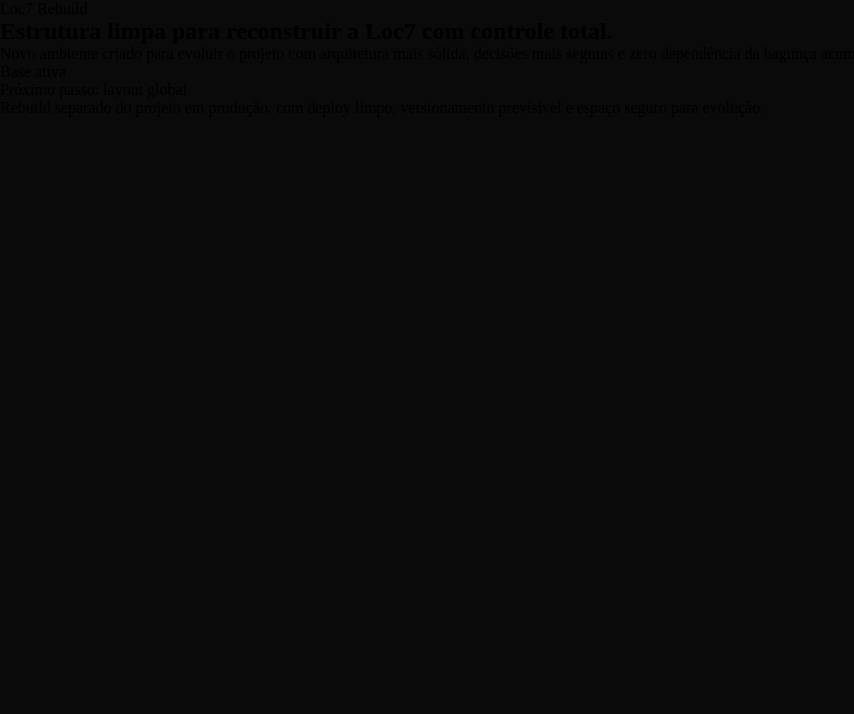
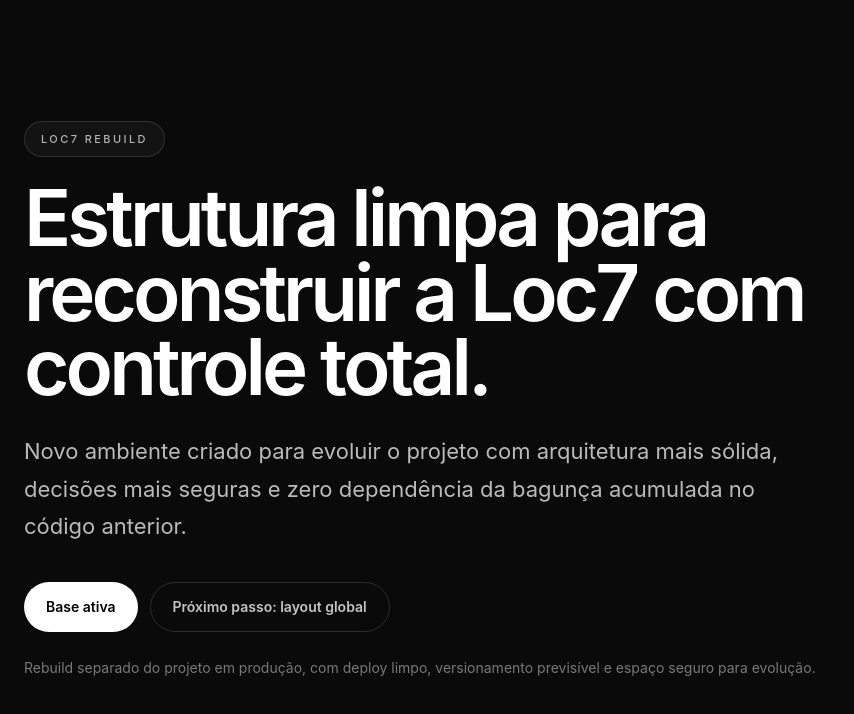
Before and after one commit to Loc7equipamentos/loc7-rebuild, a React (Vite) app: page / in a window 1280 px wide. Shown: the top 714 px of the page, without its empty margins (0-854 px from the left). Built offline with nearby package versions, Linux system fonts and the light colour scheme.

Commit message:
fix: estabiliza layout base sem dependência de tailwind

```diff
--- a/src/App.tsx
+++ b/src/App.tsx
@@ -1,35 +1,127 @@
 export default function App() {
   return (
-    <main className="min-h-screen bg-[#0a0a0a] text-white">
-      <section className="mx-auto flex min-h-screen w-full max-w-7xl items-center px-6 py-16 sm:px-8 lg:px-12">
-        <div className="max-w-3xl">
-          <div className="mb-6 inline-flex items-center rounded-full border border-white/10 bg-white/5 px-4 py-2 text-[11px] font-medium uppercase tracking-[0.22em] text-white/65">
+    <main
+      style={{
+        minHeight: "100vh",
+        background: "#0a0a0a",
+        color: "#ffffff",
+        fontFamily:
+          'Inter, ui-sans-serif, system-ui, -apple-system, BlinkMacSystemFont, "Segoe UI", sans-serif',
+      }}
+    >
+      <section
+        style={{
+          width: "100%",
+          maxWidth: "1280px",
+          minHeight: "100vh",
+          margin: "0 auto",
+          padding: "64px 24px",
+          display: "flex",
+          alignItems: "center",
+        }}
+      >
+        <div style={{ maxWidth: "840px" }}>
+          <div
+            style={{
+              display: "inline-flex",
+              alignItems: "center",
+              padding: "10px 16px",
+              borderRadius: "999px",
+              border: "1px solid rgba(255,255,255,0.12)",
+              background: "rgba(255,255,255,0.04)",
+              fontSize: "11px",
+              fontWeight: 500,
+              letterSpacing: "0.22em",
+              textTransform: "uppercase",
+              color: "rgba(255,255,255,0.68)",
+              marginBottom: "24px",
+            }}
+          >
             Loc7 Rebuild
           </div>
 
-          <h1 className="text-4xl font-semibold leading-[0.98] tracking-[-0.04em] text-white sm:text-5xl lg:text-6xl">
+          <h1
+            style={{
+              margin: 0,
+              fontSize: "clamp(42px, 7vw, 78px)",
+              lineHeight: 0.96,
+              letterSpacing: "-0.05em",
+              fontWeight: 600,
+              color: "#ffffff",
+            }}
+          >
             Estrutura limpa para reconstruir a Loc7 com controle total.
           </h1>
 
-          <p className="mt-6 max-w-2xl text-base leading-7 text-white/70 sm:text-lg sm:leading-8">
+          <p
+            style={{
+              marginTop: "28px",
+              marginBottom: 0,
+              maxWidth: "760px",
+              fontSize: "clamp(18px, 2vw, 22px)",
+              lineHeight: 1.7,
+              color: "rgba(255,255,255,0.72)",
+            }}
+          >
             Novo ambiente criado para evoluir o projeto com arquitetura mais
             sólida, decisões mais seguras e zero dependência da bagunça
             acumulada no código anterior.
           </p>
 
-          <div className="mt-10 flex flex-col gap-3 sm:flex-row">
-            <div className="inline-flex min-h-[50px] items-center justify-center rounded-full bg-white px-6 text-sm font-semibold text-black">
+          <div
+            style={{
+              display: "flex",
+              flexWrap: "wrap",
+              gap: "12px",
+              marginTop: "36px",
+            }}
+          >
+            <div
+              style={{
+                minHeight: "50px",
+                padding: "0 22px",
+                borderRadius: "999px",
+                background: "#ffffff",
+                color: "#000000",
+                display: "inline-flex",
+                alignItems: "center",
+                justifyContent: "center",
+                fontSize: "14px",
+                fontWeight: 600,
+              }}
+            >
               Base ativa
             </div>
 
-            <div className="inline-flex min-h-[50px] items-center justify-center rounded-full border border-white/12 px-6 text-sm font-semibold text-white/75">
+            <div
+              style={{
+                minHeight: "50px",
+                padding: "0 22px",
+                borderRadius: "999px",
+                border: "1px solid rgba(255,255,255,0.14)",
+                color: "rgba(255,255,255,0.76)",
+                display: "inline-flex",
+                alignItems: "center",
+                justifyContent: "center",
+                fontSize: "14px",
+                fontWeight: 600,
+              }}
+            >
               Próximo passo: layout global
             </div>
           </div>
 
-          <p className="mt-6 text-sm leading-6 text-white/45">
-            Rebuild separado do projeto em produção, com deploy limpo, versionamento
-            previsível e espaço seguro para evolução.
+          <p
+            style={{
+              marginTop: "24px",
+              marginBottom: 0,
+              fontSize: "14px",
+              lineHeight: 1.7,
+              color: "rgba(255,255,255,0.45)",
+            }}
+          >
+            Rebuild separado do projeto em produção, com deploy limpo,
+            versionamento previsível e espaço seguro para evolução.
           </p>
         </div>
       </section>
```
